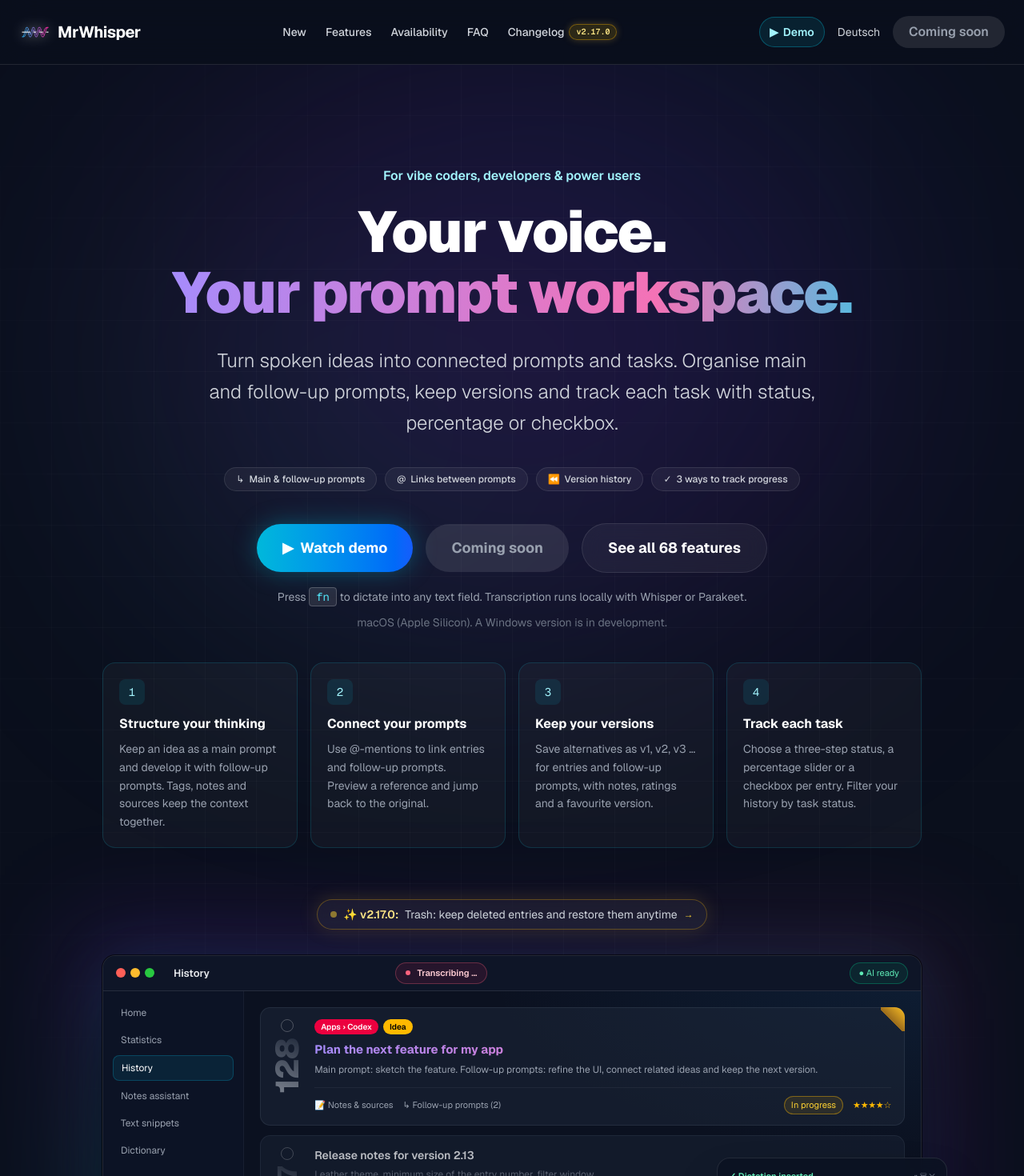
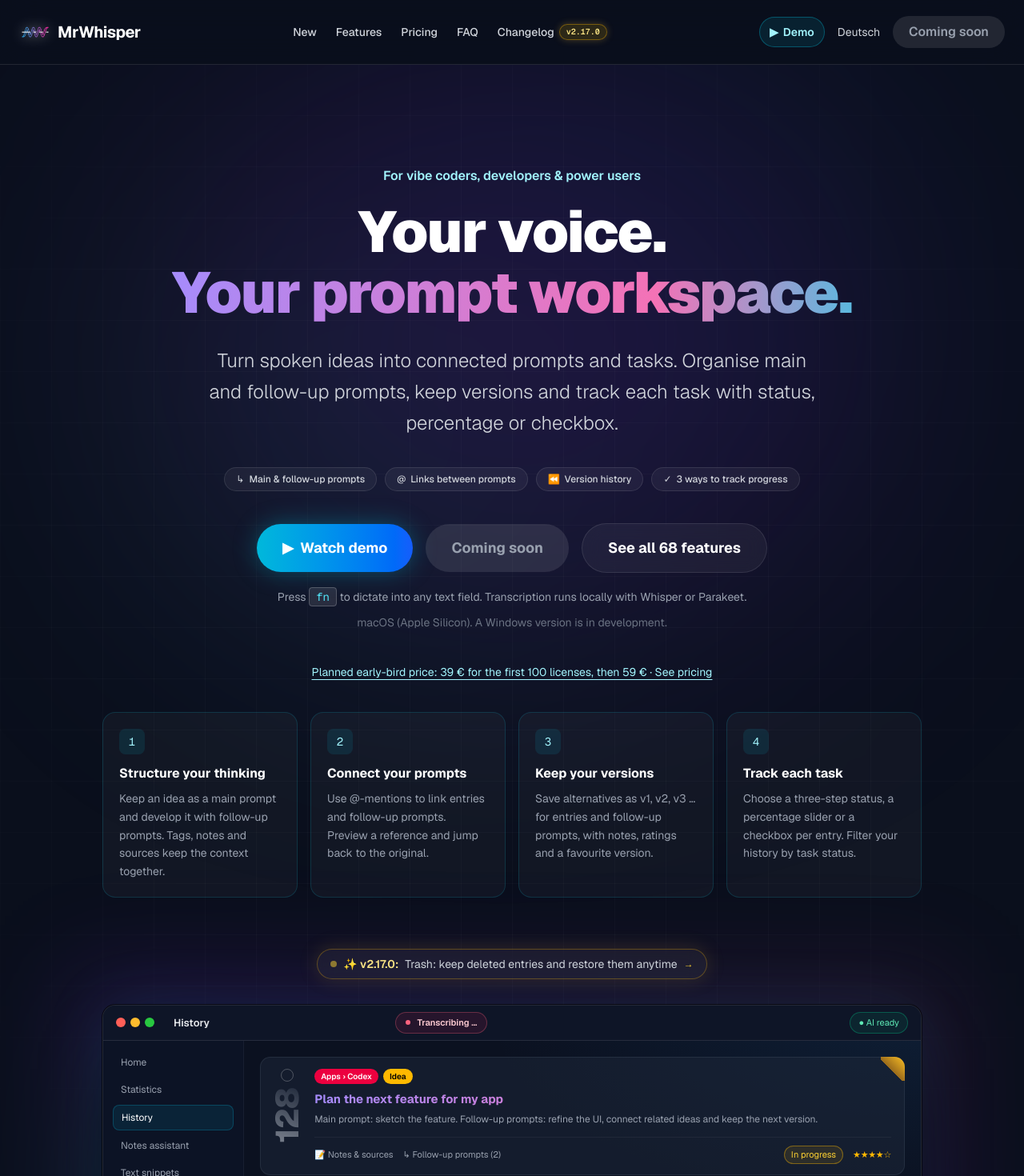
Before and after one commit to ermuraten/mrwhisper-landing, a Next.js app: page / in a window 1280 px wide. Shown: the top 1470 px of the page at 80% size. Built offline with nearby package versions, Linux system fonts and the light colour scheme.

Commit message:
Show planned early-bird pricing while keeping checkout disabled

```diff
--- a/src/components/Hero.tsx
+++ b/src/components/Hero.tsx
@@ -159,6 +159,12 @@
         </p>
         <p className="text-sm text-gray-500 mb-10">{h.platformNote}</p>
 
+        {SITE.preview ? (
+          <a href="#pricing" className="inline-block text-sm text-cyan-200 hover:text-white underline underline-offset-4 mb-10">
+            {t.preview.priceSummary(`${SITE.priceEarly} ${SITE.currency}`, `${SITE.priceRegular} ${SITE.currency}`, SITE.earlyLimit)}
+          </a>
+        ) : null}
+
         <div className="grid sm:grid-cols-2 lg:grid-cols-4 gap-4 text-left mb-16">
           {h.workflow.map((item, i) => (
             <div key={item.title} className="rounded-2xl border border-cyan-400/15 bg-white/[0.035] p-5">
--- a/src/components/Pricing.tsx
+++ b/src/components/Pricing.tsx
@@ -13,6 +13,16 @@
         <div className="container mx-auto max-w-3xl text-center rounded-3xl border border-cyan-400/20 bg-white/[0.025] px-6 py-12">
           <div className="eyebrow eyebrow-cyan mb-5">{p.availability}</div>
           <h2 className="text-3xl md:text-4xl font-bold mb-5">{p.title}</h2>
+          <div className="mb-8">
+            <div className="text-sm font-semibold text-amber-300 uppercase tracking-widest mb-3">{t.early}</div>
+            <p className="flex flex-wrap justify-center items-baseline gap-3 mb-3">
+              <span className="text-6xl font-black tracking-tight">{SITE.priceEarly} {SITE.currency}</span>
+              <span className="text-gray-400">{t.perLicense}</span>
+            </p>
+            <p className="text-gray-300">
+              {t.earlyNote(SITE.earlyLimit)} <strong className="text-white">{SITE.priceRegular} {SITE.currency}</strong>
+            </p>
+          </div>
           <p className="text-gray-400 mb-8 leading-relaxed">{p.description}</p>
           <button type="button" disabled className="px-8 py-4 rounded-full bg-white/10 text-gray-400 cursor-not-allowed">{p.soon}</button>
           <a className="block mt-6 text-cyan-300 underline underline-offset-4" href={`mailto:${SITE.legal.email}`}>{p.contact}</a>
--- a/src/i18n/de.ts
+++ b/src/i18n/de.ts
@@ -3,9 +3,10 @@
 export const de: Dict = {
   preview: {
     "soon": "Bald verfügbar",
-    "availability": "Verfügbarkeit",
-    "title": "Lerne MrWhisper kennen. Der Start folgt.",
-    "description": "Entdecke die Funktionen und sieh dir die Demo an. Käufe, Lizenzen und App-Downloads sind auf dieser Website noch nicht verfügbar.",
+    "availability": "Preise",
+    "title": "Geplanter Einführungspreis",
+    "description": "Geplant ist ein Einmalkauf. Der Verkauf startet bald; Käufe, Lizenzen und App-Downloads sind auf dieser Website noch nicht verfügbar.",
+    priceSummary: (early: string, regular: string, limit: number) => `Geplanter Early-Bird-Preis: ${early} für die ersten ${limit} Lizenzen, danach ${regular} · Preise ansehen`,
     "contact": "Kontakt aufnehmen",
     "company": "Unternehmensvorstellung",
     "pending": "Die Einrichtung einer externen Impressumsadresse ist geplant. Die Anschrift wird nach Freischaltung ergänzt. Die Anbieterangaben sind derzeit hinsichtlich der Anschrift unvollständig. Der Hinweis ersetzt keine vollständige Impressumsanschrift.",
--- a/src/i18n/en.ts
+++ b/src/i18n/en.ts
@@ -1,9 +1,10 @@
 export const en = {
   preview: {
     "soon": "Coming soon",
-    "availability": "Availability",
-    "title": "Meet MrWhisper. Launch is on the way.",
-    "description": "Explore the features and watch the demo. Purchases, licenses and app downloads are not available on this website yet.",
+    "availability": "Pricing",
+    "title": "Planned launch pricing",
+    "description": "Planned one-time purchase. Sales are coming soon; purchases, licenses and app downloads are not available on this website yet.",
+    priceSummary: (early: string, regular: string, limit: number) => `Planned early-bird price: ${early} for the first ${limit} licenses, then ${regular} · See pricing`,
     "contact": "Contact us",
     "company": "Company introduction",
     "pending": "An external legal-notice address is being arranged and will be added after activation. The address information is currently incomplete; this notice does not replace a full legal-notice address.",
--- a/src/site.config.ts
+++ b/src/site.config.ts
@@ -6,7 +6,7 @@
 
 export const SITE = {
   name: 'MrWhisper',
-  /** Public product presentation; checkout, prices and sales terms stay inactive. */
+  /** Public presentation with planned pricing; checkout and sales terms stay inactive. */
   preview: true,
   maker: 'Renixa',
   version: '2.17.0',
```
Also changed, not shown: 1 other file (tests, documents, lock files or other folders).
